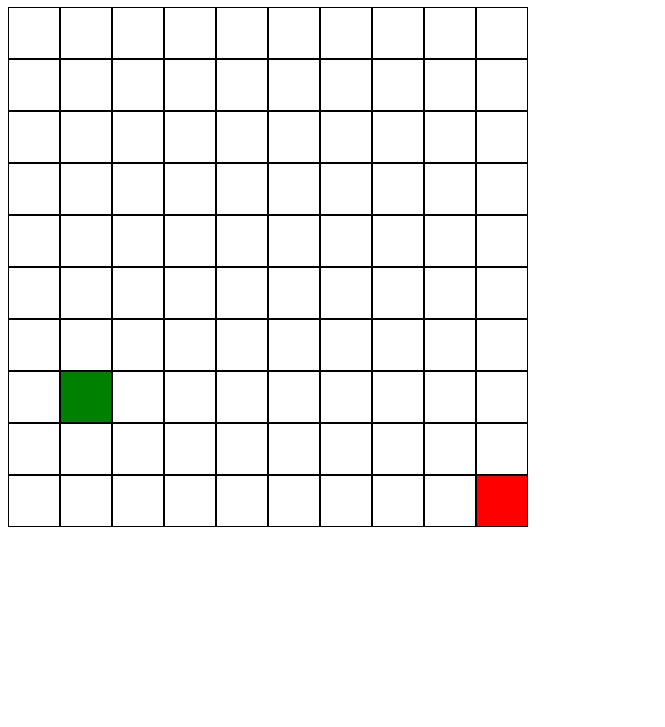
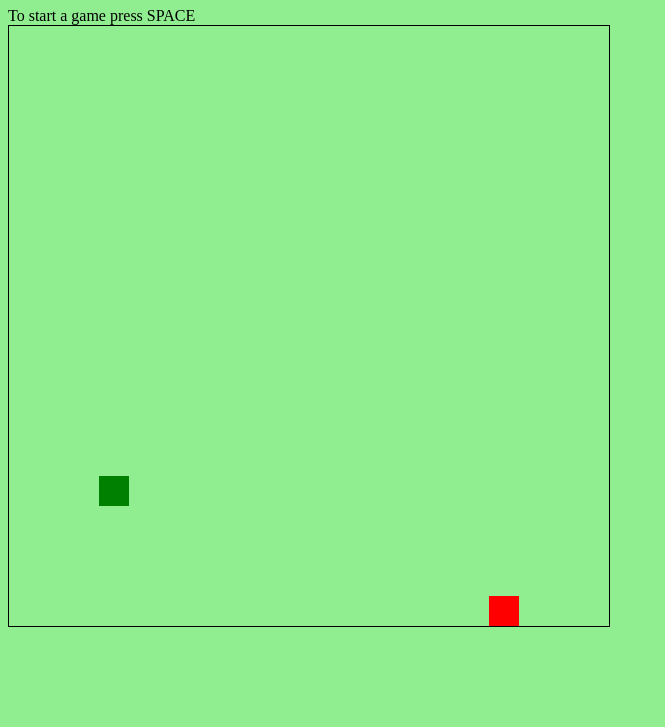
Before and after one commit to monika-wroblewska/snake-game, a website built with Parcel: page index.html in a window 1280 px wide. Shown: the part 73-800 px from the top of the page, without its empty margins (0-665 px from the left). Built offline with nearby package versions, Linux system fonts and the light colour scheme.

Commit message:
the snake - renames directories and adds sass support

```diff
--- a/modules/constants.ts
+++ b/game-modules/constants.ts
@@ -1,4 +1,4 @@
-export const FIELD_SIZE: number = 10;
+export const FIELD_SIZE: number = 20;
 
 //directions
 export const UP = Symbol('UP');
--- a/modules/game.ts
+++ b/game-modules/game.ts
@@ -24,17 +24,19 @@ export class Game {
     private _newDirection: Symbol | null;
 
     constructor() {
-        this._playing = false;
+        this._playing = true;
         this._score = 0;
         this._positionArr = [{ row: 0, col: 0 }]
         this._awardPointPosition = null;
         this._awardPoints = 10;
         this._gameTimeoutIdentifier = null;
-        this._gameTimeoutMiliseconds = 500;
+        this._gameTimeoutMiliseconds = 300;
         this._currentDirection = RIGHT;
         this._newDirection = null;
     }
-
+    get playing(): boolean {
+        return this._playing;
+    }
     start() {
         this._playing = true;
         this.handleEventListeners();
--- a/modules/render.ts
+++ b/game-modules/render.ts
@@ -15,21 +15,21 @@ export const renderCleanGameScreen: { (): void } = () => {
         for (let j: number = 0; j < FIELD_SIZE; j++) {
             row += `<div class="field row${i} col${j}"></div>`
         }
-        fieldHTML += `<div class="row">${row}</div>`;
+        fieldHTML += `<div class="game-row">${row}</div>`;
     }
-    const fieldElement = document.getElementById('game');
+    const fieldElement = document.getElementById('snake__game');
     if (fieldElement) {
-        fieldElement.innerHTML = `<div class="game-field">${fieldHTML}</div>`
+        fieldElement.innerHTML = `<div class="game-fields">${fieldHTML}</div>`
     }
 };
 
 export const renderGameState: { (postionArr: IPosition[], awardPoint: IPosition | null): void } = (positionArr, awardPoint) => {
     //map the snake's position
     positionArr.map((position) => {
-        addClass(position, 'active');
+        addClass(position, 'field--active');
     });
     //add awardPoint position
     if (awardPoint) {
-        addClass(awardPoint, 'award');
+        addClass(awardPoint, 'field--award');
     }
 };
--- a/index.html
+++ b/index.html
@@ -3,13 +3,19 @@
 
 <head>
     <title>The Snake Game</title>
-    <link rel="stylesheet" type="text/css" href="style.css" />
 </head>
 
 <body>
     <h1>Snake</h1>
-    <section id="score"></section>
-    <div id="game"></div>
+    <div class="snake__start-screen">
+        <div>To start a game press SPACE</div>
+    </div>
+    <div class="snake__game-screen">
+        <section id="score"></section>
+        <div id="snake__game">
+        </div>
+    </div>
+    <div class="snake__game-over-screen"></div>
 </body>
 <script src="index.ts"></script>
 
--- a/index.ts
+++ b/index.ts
@@ -1,4 +1,7 @@
-import { Game } from './modules/game';
+import "./scss/main.scss";
+import { Game } from './game-modules/game';
+import { renderCleanGameScreen } from './game-modules/render';
 
+renderCleanGameScreen();
 let game = new Game();
 game.start();
--- a/package.json
+++ b/package.json
@@ -15,6 +15,7 @@
     "scripts": "^0.1.0"
   },
   "devDependencies": {
+    "sass": "^1.15.2",
     "typescript": "^3.2.2"
   }
 }
--- /dev/null
+++ b/scss/_fields.scss
@@ -0,0 +1,20 @@
+.field{
+    width: 30px;
+    height: 30px;
+    &--active{
+        background-color: red;
+    }
+    &--award{
+        background-color: green;
+    }
+}
+
+.game-fields{
+        display: inline-flex;
+        flex-direction: column;
+        border: 1px solid black;
+    }
+
+.game-row{
+        display: inline-flex;
+    }
--- /dev/null
+++ b/scss/main.scss
@@ -0,0 +1,4 @@
+@import './fields';
+body{
+    background-color: lightgreen;
+}
```
Also changed, not shown: game-modules/award-point.ts (renamed from modules/award-point.ts), game-modules/check-positions.ts (renamed from modules/check-positions.ts), game-modules/interfaces.ts (renamed from modules/interfaces.ts), 1 other file.
